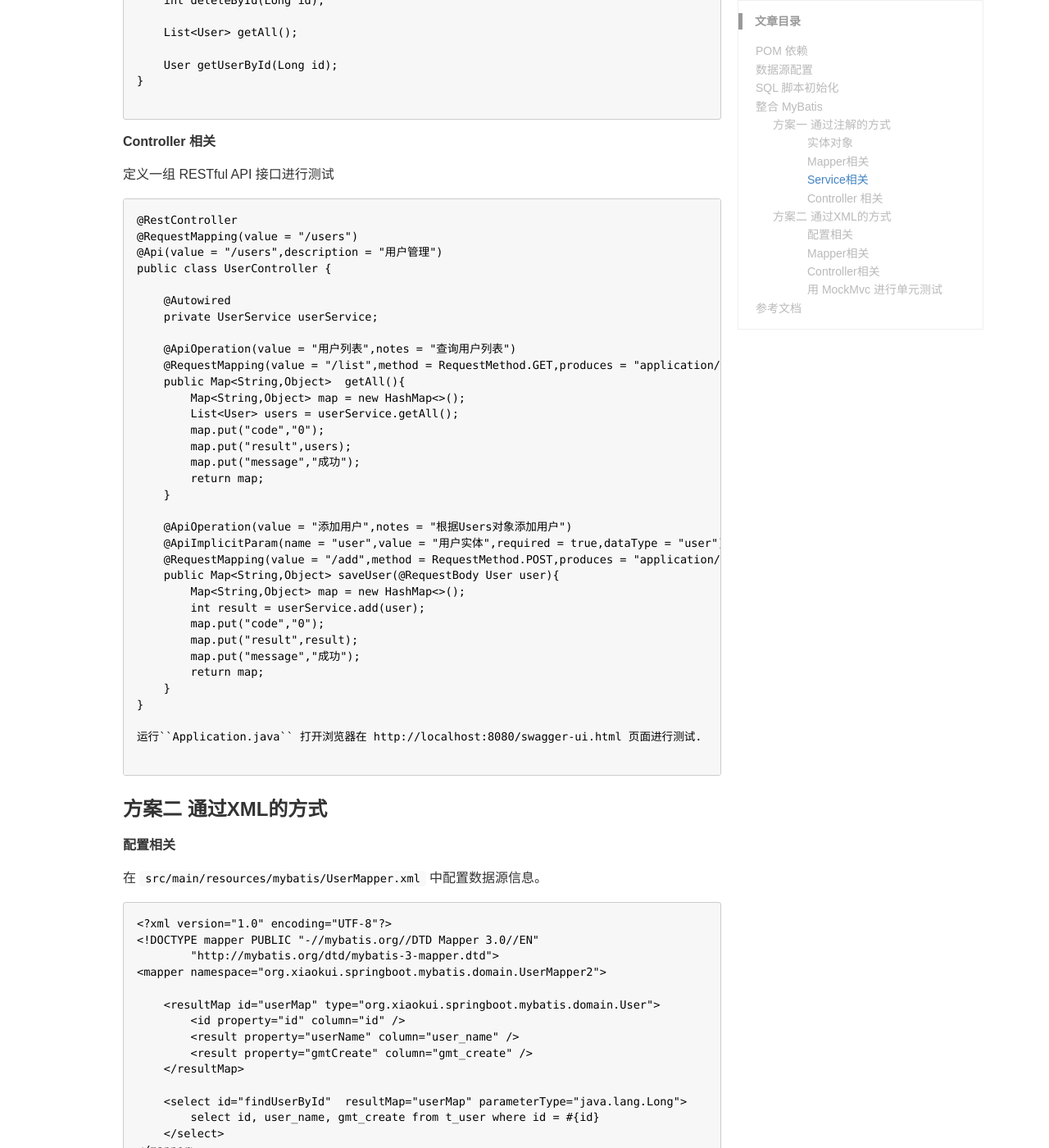
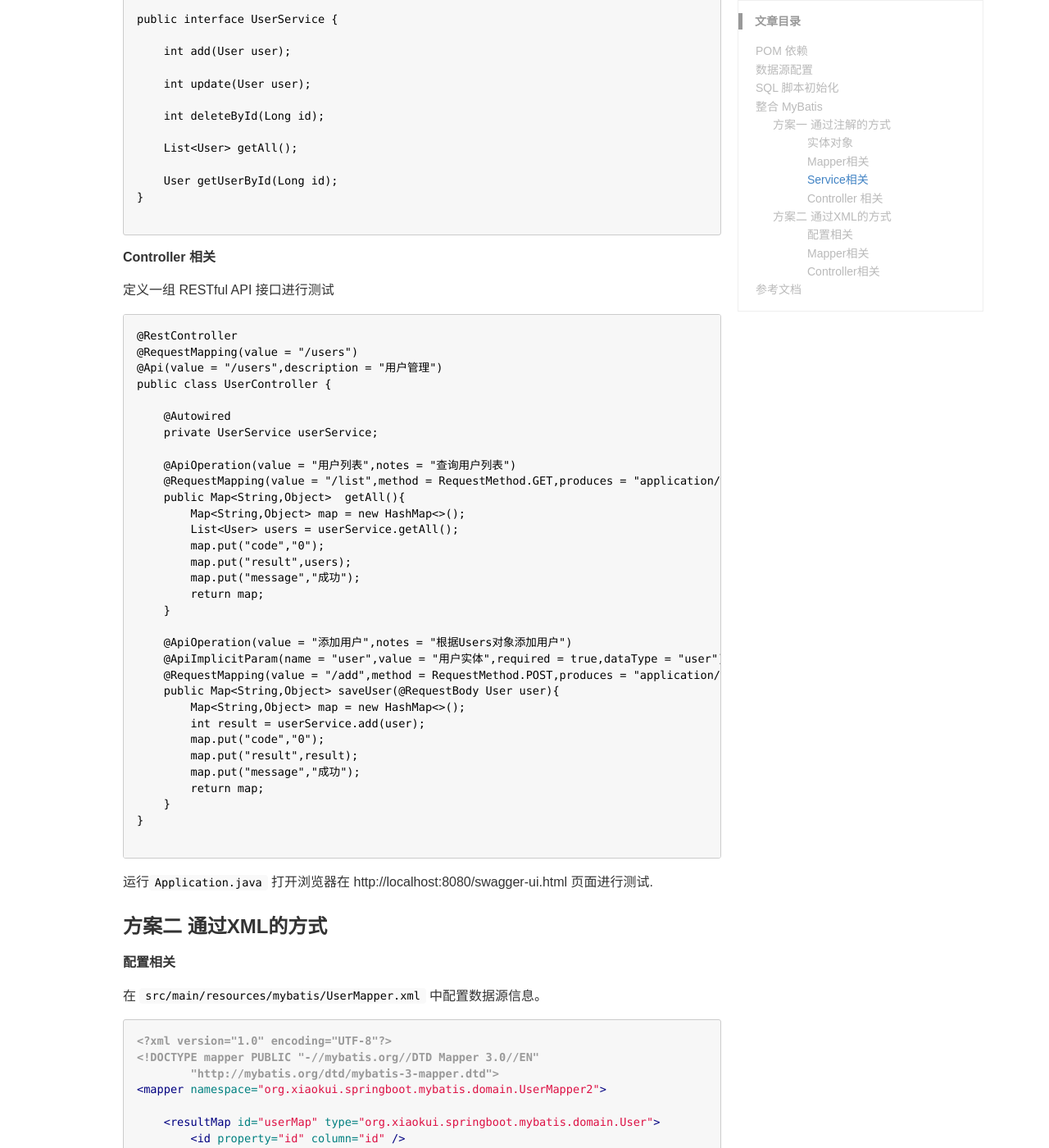
Before and after one commit to xiaokuicui/xiaokuicui.github.io, a Jekyll site: the page built from _posts/2018-01-05-springboot_05_mybatis.md, in a window 1280 px wide and 1400 px high, scrolled down 3757 px. Shown: the whole window at 82% size. Built offline with Jekyll 4.4.1, drawn with Linux system fonts in a browser that asks for light colours; comment, search, counter and statistics services are not loaded; some of the changed text lies outside the part shown.

Commit message:
spring-boot-mybatis

````diff
--- a/_posts/2018-01-05-springboot_05_mybatis.md
+++ b/_posts/2018-01-05-springboot_05_mybatis.md
@@ -3,7 +3,7 @@
 title: Spring Boot学习笔记(5)|MyBatis的使用
 categories: SpringBoot
 ---
-Spring Boot 整合 MyBatis 实现数据存储.并结合通用Mapper、Mybatis Geneator以及分页PageHelper来打造适合企业开发的模板框架.
+Spring Boot 整合 MyBatis 实现数据存储.
 
 ## POM 依赖
 
@@ -48,46 +48,50 @@
 spring.datasource.password = root
 ```
 2. 使用自定义数据源(druid)
-添加 druid 依赖
-```Java
-<dependency>
-  <groupId>com.alibaba</groupId>
-  <artifactId>druid</artifactId>
-  <version>1.1.9</version>
-</dependency>
-```
-通过 Java Config 创建 dataSource.
-```Java
-/**
- * @author xiaokui
- * @Description:数据源 Druid 配置
- * @date 2018-04-02 15:29
- */
-@Configuration
-public class DruidConfig {
 
-    @Value("${spring.datasource.url}")
-    private String dbUrl;
-    @Value("${spring.datasource.username}")
-    private String username;
-    @Value("${spring.datasource.password}")
-    private String password;
-    @Value("${spring.datasource.driver-class-name}")
-    private String driverClassName;
+  添加 druid 依赖
 
-    //destroy-method="close"的作用是当数据库连接不使用的时候,就把该连接重新放到数据池中,方便下次使用调用.
-    @Bean(destroyMethod =  "close")
-    public DataSource dataSource(){
-        DruidDataSource datasource = new DruidDataSource();
-        datasource.setUrl(this.dbUrl);
-        datasource.setUsername(username);
-        datasource.setPassword(password);
-        datasource.setDriverClassName(driverClassName);
-        return datasource;
-    }
-}
-```
-durid 官方文档 : <https://github.com/alibaba/druid/wiki/常见问题>
+  ```Java
+  <dependency>
+    <groupId>com.alibaba</groupId>
+    <artifactId>druid</artifactId>
+    <version>1.1.9</version>
+  </dependency>
+  ```
+
+  通过 Java Config 创建 dataSource.
+
+  ```Java
+  /**
+   * @author xiaokui
+   * @Description:数据源 Druid 配置
+   * @date 2018-04-02 15:29
+   */
+  @Configuration
+  public class DruidConfig {
+
+      @Value("${spring.datasource.url}")
+      private String dbUrl;
+      @Value("${spring.datasource.username}")
+      private String username;
+      @Value("${spring.datasource.password}")
+      private String password;
+      @Value("${spring.datasource.driver-class-name}")
+      private String driverClassName;
+
+      //destroy-method="close"的作用是当数据库连接不使用的时候,就把该连接重新放到数据池中,方便下次使用调用.
+      @Bean(destroyMethod =  "close")
+      public DataSource dataSource(){
+          DruidDataSource datasource = new DruidDataSource();
+          datasource.setUrl(this.dbUrl);
+          datasource.setUsername(username);
+          datasource.setPassword(password);
+          datasource.setDriverClassName(driverClassName);
+          return datasource;
+      }
+  }
+  ```
+  durid 官方文档 : <https://github.com/alibaba/druid/wiki/常见问题>
 
 ## SQL 脚本初始化
 ``` mysql
@@ -110,6 +114,7 @@
 ## 整合 MyBatis
 
 ### 方案一 通过注解的方式
+
 ##### 实体对象
 ```Java
 /**
@@ -209,16 +214,17 @@
     }
 }
 
+```
+
 运行``Application.java`` 打开浏览器在 http://localhost:8080/swagger-ui.html 页面进行测试.
 
-```
 ### 方案二 通过XML的方式
 
 ##### 配置相关
 
 在 ``src/main/resources/mybatis/UserMapper.xml`` 中配置数据源信息。
 
-```Java
+``` xml
 <?xml version="1.0" encoding="UTF-8"?>
 <!DOCTYPE mapper PUBLIC "-//mybatis.org//DTD Mapper 3.0//EN"
         "http://mybatis.org/dtd/mybatis-3-mapper.dtd">
@@ -236,12 +242,13 @@
 </mapper>
 ```
 
-在 ``src/main/resources/application.properties`` 中配置数据源信息。
+在``src/main/resources/application.properties`` 中配置数据源信息。
 
-``` Java
+```xml
 #指定映射文件
 mybatis.mapperLocations=classpath:mapper/*.xml
 ```
+
 
 ##### Mapper相关
 新建``UserMapper2.java``接口类,无需相关实现类
@@ -271,33 +278,7 @@
 }
 }
 ```
-##### 用 MockMvc 进行单元测试
-MockMvc 实现了对Http请求的模拟，能够直接使用网络的形式，转换到Controller的调用，这样可以使得测试速度快、不依赖网络环境，而且提供了一套验证的工具，这样可以使得请求的验证统一而且很方便.
-```java
-@RunWith(SpringRunner.class)
-@SpringBootTest
-public class HelloWorldControllerTest {
 
-    @Autowired
-    private WebApplicationContext context;
-
-    private MockMvc mvc;
-
-    @Before
-    public void setUp() throws Exception {
-        mvc = MockMvcBuilders.webAppContextSetup(context).build();
-    }
-
-    @Test
-    public void getHello() throws Exception {
-        mvc.perform(MockMvcRequestBuilders.get("/hello").accept(MediaType.APPLICATION_JSON))
-                .andExpect(MockMvcResultMatchers.status().isOk())
-                .andExpect(MockMvcResultMatchers.content().string("Hello World"));
-    }
-}
-```
 
 ## 参考文档
   - [MyBatis官方中文参考文档](http://www.mybatis.org/mybatis-3/zh/index.html)
-  - [springboot 单元测试](http://tengj.top/2017/12/28/springboot12/)
-  - [MockMVC学习笔记](https://blog.csdn.net/xiao_xuwen/article/details/52890730)
````
